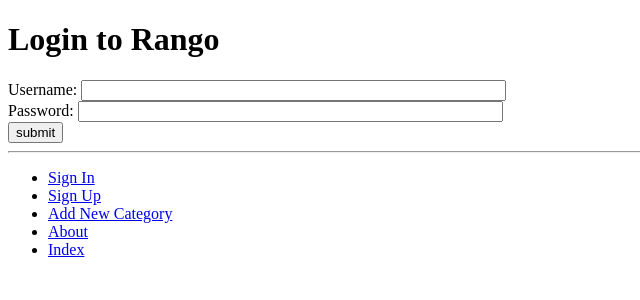
After one commit to AyCarlito/tango_with_django_project, a Django app: page /rango/login/ in a window 1280 px wide. The commit adds this page. Shown: the top 300 px of the page, without its empty margins (0-640 px from the left). Run offline with Django 3.2, Linux system fonts and the light colour scheme.

Commit message:
Chapter 9 Updated

```diff
--- a/rango/models.py
+++ b/rango/models.py
@@ -31,7 +31,6 @@ class Page(models.Model):
 
 class UserProfile(models.Model):
     user = models.OneToOneField(User)
-
     website = models.URLField(blank=True)
     picture = models.ImageField(upload_to='profile_images', blank=True)
 
--- a/rango/urls.py
+++ b/rango/urls.py
@@ -21,15 +21,13 @@ urlpatterns = [
     url(r'^about/$', views.about, name='about'),
     url(r'^add_category/$', views.add_category, name='add_category'),
 
-    url(r'^category/(?P<category_name_url>[\w\-]+)/$',
-        views.show_category,
-        name='show_category'),
+    url(r'^category/(?P<category_name_url>[\w\-]+)/$', views.show_category, name='show_category'),
 
-    url(r'^category/(?P<category_name_url>[\w\-]+)/add_page/$',
-        views.add_page,
-        name='add_page'),
+    url(r'^category/(?P<category_name_url>[\w\-]+)/add_page/$', views.add_page, name='add_page'),
 
-    url(r'^register/$',
-        views.register,
-        name='register'),
+    url(r'^register/$', views.register,name='register'),
+    url(r'^login/$', views.user_login, name='login'),
+
+    url(r'^restricted/', views.restricted, name='restricted'),
+    url(r'^logout/$', views.user_logout, name='logout'),
 ]
--- a/rango/views.py
+++ b/rango/views.py
@@ -2,9 +2,12 @@ from django.shortcuts import render
 from django.http import HttpResponse
 from rango.models import Category
 from rango.models import Page
-from rango.forms import CategoryForm
-from rango.forms import PageForm
-from rango.forms import UserForm, UserProfileForm
+from rango.forms import CategoryForm, PageForm, UserForm, UserProfileForm
+from django.contrib.auth import authenticate, login, logout
+from django.http import HttpResponseRedirect, HttpResponse
+from django.core.urlresolvers import reverse
+from django.contrib.auth.decorators import login_required
+
 
 def index(request):
 
@@ -109,3 +112,65 @@ def register(request):
                   {'user_form': user_form,
                    'profile_form': profile_form,
                    'registered': registered})
+
+def user_login(request):
+    if request.method == 'POST':
+        username = request.POST.get('username')
+        password = request.POST.get('password')
+
+        user = authenticate(username=username, password=password)
+
+        if user:
+            if user.is_active:
+                login(request, user)
+                return HttpResponseRedirect(reverse('index'))
+            else:
+                return HttpResponse("Your Rango account is disabled.")
+        else:
+            print("Invalid login deails: {0}, {1}".format(username, password))
+            return HttpResponse("Invalid login details supplied.")
+    else:
+        return render(request, 'rango/login.html', {})
+
+@login_required
+def add_category(request):
+    form = CategoryForm()
+
+    if request.method == 'POST':
+        form = CategoryForm(request.POST)
+        if form.is_valid():
+            form.save(commit=True)
+            return index(request)
+        else:
+            print(form.errors)
+    return render(request, 'rango/add_category.html', {'form': form})
+
+@login_required
+def add_page(request, category_name_slug):
+    try:
+        category = Category.objects.get(slug=category_name_slug)
+    except:
+        category = None
+    form = PageForm()
+    if request.method == 'POST':
+        form = PageForm(request.POST)
+        if form.is_valid():
+            if category:
+                page = form.save(commit=False)
+                page.category = category
+                page.views = 0
+                page.save()
+                return show_category(request, category_name_slug)
+        else:
+            print(form.errors)
+    context_dict = {'form': form, 'category': category}
+    return render(request, 'rango/add_page.html', context_dict)
+
+@login_required
+def restricted(request):
+    return HttpResponse("Since you're logged in, you can see this text!")
+
+@login_required
+def user_logout(request):
+    logout(request)
+    return HttpResponseRedirect(reverse('index'))
--- a/tango_with_django_project/settings.py
+++ b/tango_with_django_project/settings.py
@@ -17,6 +17,8 @@ BASE_DIR= os.path.dirname(os.path.dirname(os.path.abspath(__file__)))
 TEMPLATE_DIR = os.path.join(BASE_DIR, 'templates')
 STATIC_DIR = os.path.join(BASE_DIR, 'static')
 MEDIA_DIR = os.path.join(BASE_DIR, 'media')
+
+LOGIN_URL = '/rango/login/'
 
 
 
--- a/templates/rango/base.html
+++ b/templates/rango/base.html
@@ -20,15 +20,24 @@
     <hr />
     <div>
         <ul>
-            <li><a href="{% url 'add_category' %}">Add New Category</a></li>
-            <li><a href="{% url 'about' %}">About</a></li>
-            <li><a href="{% url 'index' %}">Index</a></li>
-            <li><a href="{% url 'register' %}">Sign Up</a></li>
+            {% if user.is_authenticated %}
+                <li><a href="{% url 'restricted' %}">Restricted Page</a></li>
+                <li><a href="{% url 'logout' %}">Logout</a></li>
+                <li><a href="{% url 'add_category' %}">Add New Category</a> </li>
+{#                <li><a href="{% url 'add_page' category_name_slug %}">Add New Page</a> </li>#}
+            {% else %}
+                <li><a href="{% url 'login' %}">Sign In</a></li>
+                <li><a href="{% url 'register' %}">Sign Up</a></li>
+            {% endif %}
+                <li><a href="{% url 'add_category' %}">Add New Category</a></li>
+                <li><a href="{% url 'about' %}">About</a></li>
+                <li><a href="{% url 'index' %}">Index</a></li>
+
         </ul>
     </div>
     <div>
         {% block sidebar_block %}
-            {% get_category_list category %}
+{#            {% get_category_list  %}#}
         {% endblock %}
     </div>
 </body>
--- a/templates/rango/cats.html
+++ b/templates/rango/cats.html
@@ -1,3 +1,4 @@
+<ul>
 {% for c in cats %}
     {% if c == act_cat %}
         <li>
@@ -6,8 +7,7 @@
             </strong>
         </li>
     {% else %}
-        <li>
-            <a href="{% url 'show_category' c.slug %}">{{ c.name }}</a>
-        </li>
+        <li>There are categories present.</li>
     {% endif %}
 {% endfor %}
+</ul>
--- a/templates/rango/index.html
+++ b/templates/rango/index.html
@@ -6,7 +6,11 @@
 {% block body_block %}
     <h1>Rango says...</h1>
     <div>
-        hey there partner!
+        {% if user.is_authenticated %}
+            howdy {{ user.username }}
+        {% else %}
+            hey there partner!
+        {% endif %}
     </div>
 
     <div>
--- /dev/null
+++ b/templates/rango/login.html
@@ -0,0 +1,18 @@
+{% extends 'rango/base.html' %}
+{% load staticfiles %}
+
+{% block title_block %}
+    Login
+{% endblock %}
+
+{% block body_block %}
+    <h1>Login to Rango</h1>
+    <form id="login_form" method="post" action="{% url 'login' %}">
+        {% csrf_token %}
+        Username: <input type="text" name="username" value="" size="50" />
+        <br />
+        Password: <input type="password" name="password" value="" size="50" />
+        <br />
+        <input type="submit" value="submit" />
+    </form>
+{% endblock %}
```
Also changed, not shown: templates/rango/category.html (+8 -0 lines).
